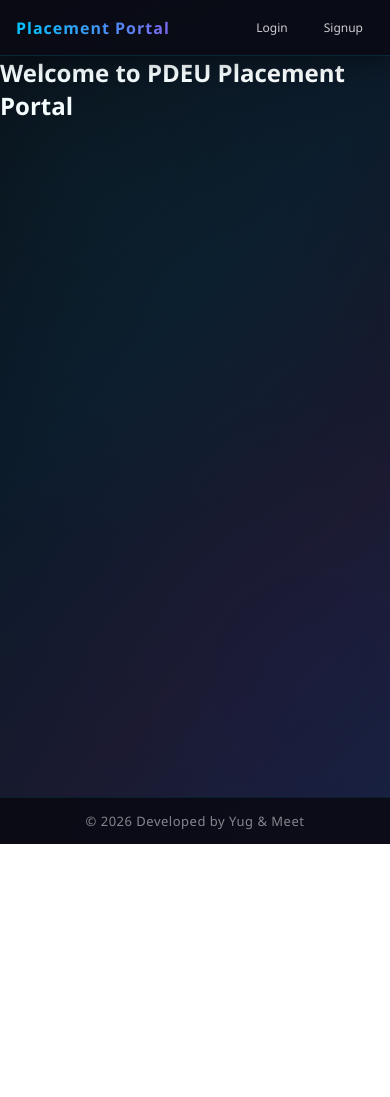
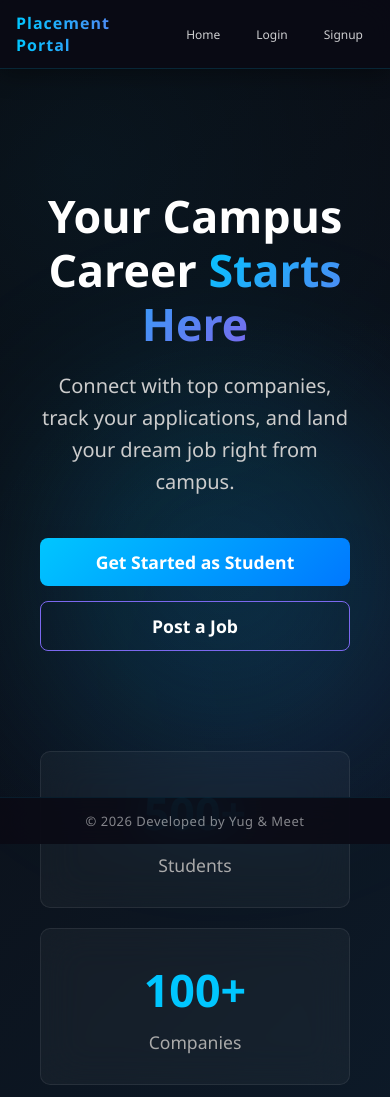
Before and after one commit to Yug1275/university-placement-portal, a React (Create React App) app in the folder client/: page / in a window 390 px wide. Shown: the top 1097 px of the page. Before the commit the page ends 844 px from the top, so only its background shows below. Built offline with nearby package versions, Linux system fonts and the light colour scheme.

Commit message:
build responsive glassmorphism homepage with stats and flow info

```diff
--- a/client/src/components/Navbar.js
+++ b/client/src/components/Navbar.js
@@ -14,11 +14,14 @@ function Navbar() {
   return (
     <>
       <nav className="navbar-nav">
-        <h2>Placement Portal</h2>
+        <Link to="/" className="navbar-brand-link">
+          <h2>Placement Portal</h2>
+        </Link>
 
         <div className="navbar-right">
           {!user ? (
             <>
+              <Link to="/" className="navbar-link">Home</Link>
               <Link to="/login" className="navbar-link">Login</Link>
               <Link to="/register" className="navbar-link">Signup</Link>
             </>
--- a/client/src/index.css
+++ b/client/src/index.css
@@ -1035,3 +1035,300 @@ body::before {
     width: 100%;
   }
 }
+
+/* =========================================
+   STEP 1: HOMEPAGE STYLES
+   ========================================= */
+
+.home-container {
+  position: relative;
+  min-height: 100vh;
+  padding: 20px;
+  padding-bottom: 80px;
+  overflow: hidden;
+}
+
+/* Floating Background Elements */
+.bg-shape {
+  position: absolute;
+  border-radius: 50%;
+  filter: blur(80px);
+  z-index: -1;
+  animation: float 10s infinite ease-in-out alternate;
+}
+
+.shape-1 {
+  top: 10%;
+  left: 5%;
+  width: 350px;
+  height: 350px;
+  background: rgba(0, 198, 255, 0.15);
+  animation-delay: 0s;
+}
+
+.shape-2 {
+  bottom: 20%;
+  right: 5%;
+  width: 400px;
+  height: 400px;
+  background: rgba(123, 104, 238, 0.15);
+  animation-delay: 2s;
+}
+
+.shape-3 {
+  top: 45%;
+  left: 40%;
+  width: 250px;
+  height: 250px;
+  background: rgba(255, 79, 79, 0.1);
+  animation-delay: 4s;
+}
+
+@keyframes float {
+  0% { transform: translate(0, 0) scale(1); }
+  100% { transform: translate(40px, -40px) scale(1.1); }
+}
+
+/* Global Reusables for Homepage */
+.gradient-text {
+  background: linear-gradient(135deg, #00c6ff, #7b68ee);
+  -webkit-background-clip: text;
+  -webkit-text-fill-color: transparent;
+}
+
+.glass-card {
+  background: rgba(255, 255, 255, 0.04);
+  backdrop-filter: blur(20px);
+  -webkit-backdrop-filter: blur(20px);
+  border: 1px solid rgba(255, 255, 255, 0.08);
+  border-radius: 10px;
+  padding: 16px;
+  transition: transform 0.2s ease, box-shadow 0.2s ease;
+}
+
+.section-title {
+  text-align: center;
+  font-size: 2.5rem;
+  margin-bottom: 40px;
+  font-weight: 700;
+}
+
+/* Buttons */
+.btn-primary, .btn-secondary {
+  display: inline-block;
+  padding: 12px 28px;
+  border-radius: 8px;
+  font-weight: 600;
+  text-decoration: none;
+  font-size: 1.1rem;
+  transition: all 0.2s ease;
+}
+
+.btn-primary {
+  background: linear-gradient(135deg, #00c6ff, #0078ff);
+  color: #fff;
+  border: none;
+}
+
+.btn-primary:hover {
+  transform: translateY(-2px);
+  box-shadow: 0 4px 15px rgba(0, 198, 255, 0.4);
+}
+
+.btn-secondary {
+  background: transparent;
+  color: #fff;
+  border: 1px solid #7b68ee;
+  margin-left: 20px;
+}
+
+.btn-secondary:hover {
+  background: rgba(123, 104, 238, 0.1);
+  transform: translateY(-2px);
+  border-color: #00c6ff;
+}
+
+/* Hero Section */
+.hero-section {
+  text-align: center;
+  padding: 100px 20px 80px;
+  max-width: 800px;
+  margin: 0 auto;
+}
+
+.hero-title {
+  font-size: 3.8rem;
+  font-weight: 800;
+  margin-bottom: 20px;
+  line-height: 1.2;
+}
+
+.hero-subtitle {
+  font-size: 1.25rem;
+  color: #ccc;
+  margin-bottom: 40px;
+  line-height: 1.6;
+}
+
+.hero-ctas {
+  display: flex;
+  justify-content: center;
+}
+
+/* Stats Section */
+.stats-section {
+  display: grid;
+  grid-template-columns: repeat(auto-fit, minmax(200px, 1fr));
+  gap: 20px;
+  margin: 20px auto 80px;
+  max-width: 1200px;
+  padding: 0 20px;
+}
+
+.stat-card {
+  text-align: center;
+  padding: 30px 20px;
+}
+
+.stat-number {
+  font-size: 2.8rem;
+  color: #00c6ff;
+  margin: 0 0 10px 0;
+  font-weight: 700;
+}
+
+.stat-label {
+  font-size: 1.1rem;
+  color: #aaa;
+  margin: 0;
+}
+
+/* Features Section */
+.features-section {
+  padding: 40px 20px 80px;
+}
+
+.features-grid {
+  display: grid;
+  grid-template-columns: repeat(auto-fit, minmax(280px, 1fr));
+  gap: 30px;
+  max-width: 1200px;
+  margin: 0 auto;
+}
+
+.feature-card:hover {
+  transform: translateY(-5px);
+  border-color: rgba(0, 198, 255, 0.4);
+}
+
+.feature-icon {
+  font-size: 3.5rem;
+  margin-bottom: 15px;
+}
+
+.feature-card h3 {
+  font-size: 1.5rem;
+  margin-bottom: 15px;
+  color: #fff;
+}
+
+.feature-card p {
+  color: #bbb;
+  line-height: 1.6;
+  margin: 0;
+}
+
+/* How It Works Section */
+.how-it-works-section {
+  padding: 40px 20px 80px;
+  max-width: 1200px;
+  margin: 0 auto;
+}
+
+.flows-container {
+  display: grid;
+  grid-template-columns: repeat(auto-fit, minmax(320px, 1fr));
+  gap: 40px;
+}
+
+.flow-card h3 {
+  font-size: 1.5rem;
+  margin-bottom: 25px;
+  text-align: center;
+  color: #7b68ee;
+}
+
+.flow-steps {
+  list-style: none;
+  padding: 0;
+  margin: 0;
+}
+
+.flow-steps li {
+  margin-bottom: 16px;
+  font-size: 1.1rem;
+  color: #ddd;
+  display: flex;
+  align-items: center;
+}
+
+.flow-steps span {
+  font-weight: bold;
+  color: #00c6ff;
+  margin-right: 15px;
+  font-size: 1.3rem;
+}
+
+/* Footer Section */
+.home-footer {
+  margin-top: 40px;
+}
+
+.footer-content {
+  display: flex;
+  justify-content: space-between;
+  align-items: center;
+  flex-wrap: wrap;
+  gap: 20px;
+}
+
+.developer-credits {
+  margin: 0;
+  font-size: 1.1rem;
+  font-weight: 500;
+}
+
+.footer-links {
+  display: flex;
+  gap: 24px;
+}
+
+.footer-links a {
+  color: #ccc;
+  text-decoration: none;
+  transition: color 0.2s ease;
+  font-weight: 500;
+}
+
+.footer-links a:hover {
+  color: #00c6ff;
+}
+
+/* Responsive Overrides */
+@media (max-width: 768px) {
+  .hero-title {
+    font-size: 2.8rem;
+  }
+  .hero-ctas {
+    flex-direction: column;
+    gap: 15px;
+  }
+  .btn-secondary {
+    margin-left: 0;
+  }
+  .footer-content {
+    flex-direction: column;
+    text-align: center;
+    justify-content: center;
+  }
+}.navbar-brand-link { text-decoration: none; color: inherit; }
--- a/client/src/pages/Home.js
+++ b/client/src/pages/Home.js
@@ -1,7 +1,103 @@
 import React from "react";
+import { Link } from "react-router-dom";
 
 function Home() {
-  return <h2>Welcome to PDEU Placement Portal</h2>;
+  return (
+    <div className="home-container">
+      {/* Floating Animated Background Elements */}
+      <div className="bg-shape shape-1"></div>
+      <div className="bg-shape shape-2"></div>
+      <div className="bg-shape shape-3"></div>
+
+      {/* Hero Section */}
+      <section className="hero-section">
+        <h1 className="hero-title">
+          Your Campus Career <span className="gradient-text">Starts Here</span>
+        </h1>
+        <p className="hero-subtitle">
+          Connect with top companies, track your applications, and land your dream job right from campus.
+        </p>
+        <div className="hero-ctas">
+          <Link to="/register?role=student" className="btn-primary">Get Started as Student</Link>
+          <Link to="/register?role=company" className="btn-secondary">Post a Job</Link>
+        </div>
+      </section>
+
+      {/* Stats Section */}
+      <section className="stats-section">
+        <div className="stat-card glass-card">
+          <h3 className="stat-number">500+</h3>
+          <p className="stat-label">Students</p>
+        </div>
+        <div className="stat-card glass-card">
+          <h3 className="stat-number">100+</h3>
+          <p className="stat-label">Companies</p>
+        </div>
+        <div className="stat-card glass-card">
+          <h3 className="stat-number">1000+</h3>
+          <p className="stat-label">Jobs Posted</p>
+        </div>
+        <div className="stat-card glass-card">
+          <h3 className="stat-number">200+</h3>
+          <p className="stat-label">Placed</p>
+        </div>
+      </section>
+
+      {/* Features Section */}
+      <section className="features-section">
+        <h2 className="section-title">Platform <span className="gradient-text">Features</span></h2>
+        <div className="features-grid">
+          <div className="feature-card glass-card">
+            <div className="feature-icon">🎓</div>
+            <h3>For Students</h3>
+            <p>Browse exclusive campus opportunities, apply with one click, and track your application status in real-time.</p>
+          </div>
+          <div className="feature-card glass-card">
+            <div className="feature-icon">🏢</div>
+            <h3>For Companies</h3>
+            <p>Post job openings, manage applications, and shortlist top talent seamlessly from our talent pool.</p>
+          </div>
+          <div className="feature-card glass-card">
+            <div className="feature-icon">⚙️</div>
+            <h3>For Admin</h3>
+            <p>Complete oversight of platform operations, user management, and detailed placement statistics.</p>
+          </div>
+        </div>
+      </section>
+
+      {/* How It Works Section */}
+      <section className="how-it-works-section">
+        <h2 className="section-title">How It <span className="gradient-text">Works</span></h2>
+        <div className="flows-container">
+          <div className="flow-card glass-card">
+            <h3>👨‍🎓 Student Flow</h3>
+            <ul className="flow-steps">
+              <li><span>1.</span> Register and complete your profile.</li>
+              <li><span>2.</span> Browse available job postings.</li>
+              <li><span>3.</span> Apply to matching opportunities.</li>
+              <li><span>4.</span> Get shortlisted and placed!</li>
+            </ul>
+          </div>
+          <div className="flow-card glass-card">
+            <h3>🏢 Company Flow</h3>
+            <ul className="flow-steps">
+              <li><span>1.</span> Register your company.</li>
+              <li><span>2.</span> Post detailed job requirements.</li>
+              <li><span>3.</span> Review student applications.</li>
+              <li><span>4.</span> Shortlist and hire talent!</li>
+            </ul>
+          </div>
+        </div>
+      </section>
+
+      {/* Homepage Footer */}
+      <footer className="home-footer glass-card">
+        <div className="footer-content">
+          <p className="developer-credits">Developed by <span className="gradient-text">Yug Patel</span></p>
+        </div>
+      </footer>
+    </div>
+  );
 }
 
 export default Home;
--- a/client/src/pages/auth/Register.js
+++ b/client/src/pages/auth/Register.js
@@ -1,13 +1,17 @@
 import React, { useState } from "react";
 import API from "../../services/api";
-import { useNavigate } from "react-router-dom";
+import { useNavigate, useSearchParams } from "react-router-dom";
 
 function Register() {
+  const [searchParams] = useSearchParams();
+  const defaultRole = searchParams.get("role") || "student";
+  const hideRoleSelection = !!searchParams.get("role");
+
   const [form, setForm] = useState({
     name: "",
     email: "",
     password: "",
-    role: "student",
+    role: defaultRole,
     cgpa: "",
     skills: "",
   });
@@ -42,6 +46,7 @@ function Register() {
         <h2 className="register-title">Create Account</h2>
 
         {/* Role Selector */}
+        {!hideRoleSelection && (
           <select
             className="register-input"
             value={form.role}
@@ -50,6 +55,7 @@ function Register() {
             <option value="student">Student</option>
             <option value="company">Company</option>
           </select>
+        )}
 
         <input
           type="text"
```
Lines whose indentation alone changed are shown as unchanged.
